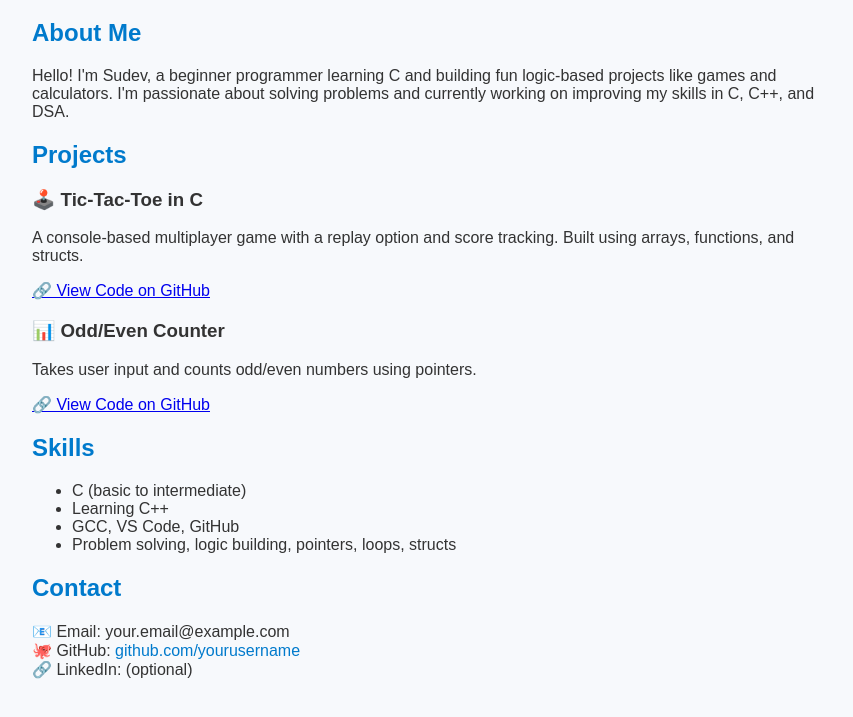
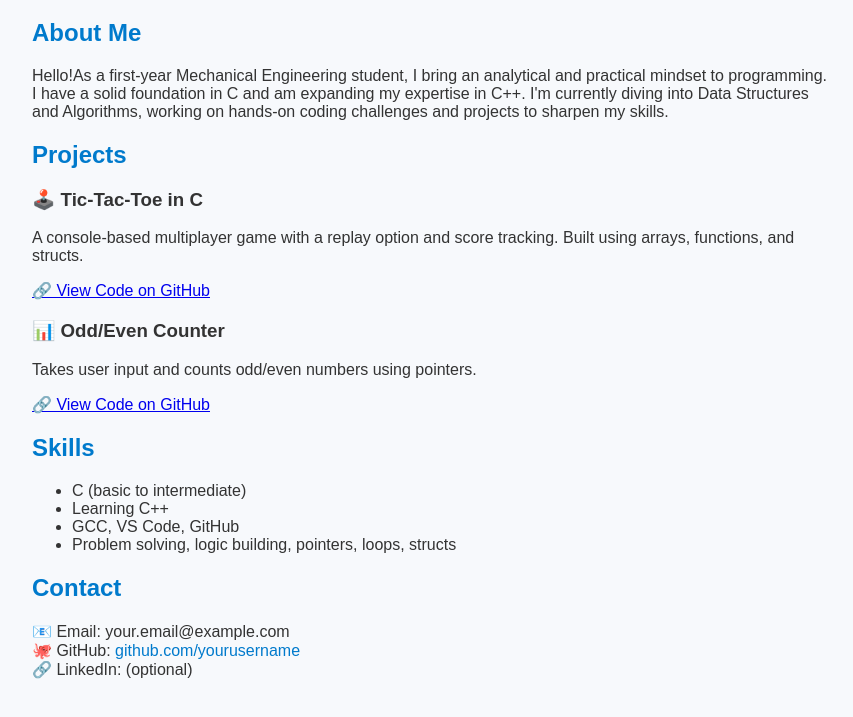
Before and after one commit to sudev-suraj/Sudev-suraj.github.io, a plain HTML site: page Index.html in a window 1280 px wide. Shown: the part 93-810 px from the top of the page, without its empty margins (208-1061 px from the left). Drawn offline with Linux system fonts and the light colour scheme.

Commit message:
Update Index.html

```diff
--- a/Index.html
+++ b/Index.html
@@ -14,7 +14,7 @@
   <h1>Sudev's Programming Portfolio</h1>
 
   <h2>About Me</h2>
-  <p>Hello! I'm Sudev, a beginner programmer learning C and building fun logic-based projects like games and calculators. I'm passionate about solving problems and currently working on improving my skills in C, C++, and DSA.</p>
+  <p>Hello!As a first-year Mechanical Engineering student, I bring an analytical and practical mindset to programming. I have a solid foundation in C and am expanding my expertise in C++. I'm currently diving into Data Structures and Algorithms, working on hands-on coding challenges and projects to sharpen my skills.</p>
 
   <h2>Projects</h2>
   <div class="project">
```
